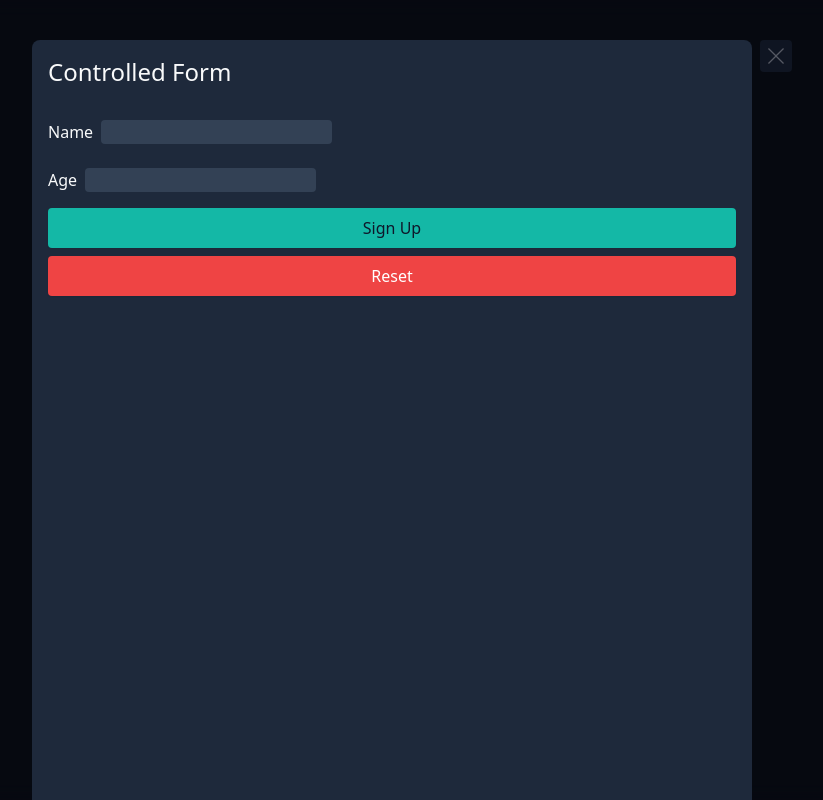
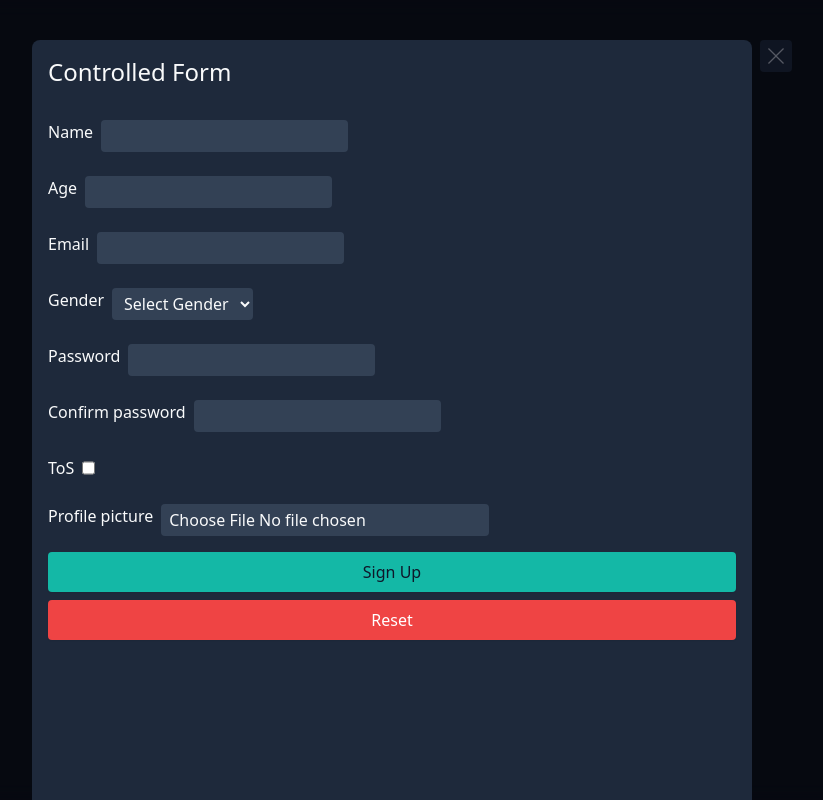
Before and after one commit to tryproxy/react2025q3forms, a React (Vite) app: page / in a window 1280 px wide. Both pictures are taken after a click on the button "controlled". Shown: the whole page, without its empty margins (248-1071 px from the left). Built offline with nearby package versions, Linux system fonts and the light colour scheme.

Commit message:
feat: add form fields

```diff
--- a/src/features/auth/model/signup.schema.ts
+++ b/src/features/auth/model/signup.schema.ts
@@ -1,11 +1,47 @@
 import z from 'zod';
 
-export const signupSchema = z.object({
-  name: z
-    .string()
-    .min(3, 'Name must be at least 3 characters long')
-    .regex(/^[A-Z].*$/, 'Name must start with an uppercase letter'),
-  age: z.coerce.number().int().min(13, 'Age must be at least 13'),
-});
+export const signupFormSchema = z
+  .object({
+    name: z
+      .string()
+      .min(3, 'Name must be at least 3 characters long')
+      .regex(/^[A-Z].*$/, 'Name must start with an uppercase letter'),
+    age: z.coerce.number().int().min(13, 'Age must be at least 13'),
+    email: z.email('Invalid email addres'),
+    gender: z.enum(['male', 'female', 'other'], {
+      error: 'Please pick your gender',
+    }),
+    confirmPassword: z.string(),
+    password: z
+      .string()
+      .min(4, 'Password must be at least 4 characters long')
+      .regex(/[0-9]/, 'Password must contain at least one number')
+      .regex(/[A-Z]/, 'Password must contain at least one uppercase letter')
+      .regex(/[a-z]/, 'Password must contain at least one lowercase letter')
+      .regex(
+        /[^A-Za-z0-9]/,
+        'Password must contain at least one special character'
+      ),
+    tos: z.coerce.boolean().refine((value) => value, {
+      error: 'You must agree with the terms of service',
+    }),
+    pfp: z.instanceof(File).nullable(),
+  })
+  .refine(({ password, confirmPassword }) => password === confirmPassword, {
+    error: 'Passwords must match',
+    path: ['confirmPassword'],
+  })
+  .refine(({ pfp }) => pfp && pfp.size <= 1 * 1024 * 1024, {
+    error: 'File size must be less than 2MB',
+    path: ['pfp'],
+  })
+  .refine(
+    ({ pfp }) =>
+      ['image/jpg', 'image/jpeg', 'image/png'].includes(pfp?.type || ''),
+    {
+      error: 'File extension must be .jpg, .jpeg, or .png',
+      path: ['pfp'],
+    }
+  );
 
-export type SignupData = z.infer<typeof signupSchema>;
+export type SignupFormData = z.infer<typeof signupFormSchema>;
--- a/src/features/auth/ui/SignupFormControlled.tsx
+++ b/src/features/auth/ui/SignupFormControlled.tsx
@@ -1,18 +1,50 @@
 import { UIForm } from '@/shared/uikit/ui-form';
 import { UIInput } from '@/shared/uikit/ui-input';
 import { useEffect, useState } from 'react';
-import { signupSchema, type SignupData } from '../model/signup.schema';
+import { signupFormSchema, type SignupFormData } from '../model/signup.schema';
 import { useSignupStore } from '../model/use-signup-store';
+import { UISelect } from '@/shared/uikit/ui-select';
+import { treeifyError } from 'zod';
+import { convertToBase64 } from '@/features/lib/convert-to-base64';
 
-type Errors = Partial<Record<keyof SignupData, string>>;
+type Errors = Partial<Record<keyof SignupFormData, string>>;
+// type ErrorsOf<T> = {
+//   [K in keyof T]?: T[K] extends object ? ErrorsOf<T[K]> : string;
+// };
+// type LeafKeys<T> = {
+//   [K in keyof T]: T[K] extends object
+//     ? LeafKeys<T[K]> // recurse
+//     : K;
+// }[keyof T];
+
+// type Errors = {
+//   name?: string[];
+//   age?: string[];
+//   email?: string[];
+//   gender?: string[];
+//   password?: string[];
+//   confirmPassword?: string[];
+// };
 type FormState = {
   name: string;
   age: string;
+  email: string;
+  gender: 'male' | 'female' | 'other' | '';
+  password: string;
+  confirmPassword: string;
+  tos: boolean;
+  pfp: File | null;
 };
 
 const initialFormState: FormState = {
   name: '',
   age: '',
+  email: '',
+  gender: '',
+  password: '',
+  confirmPassword: '',
+  tos: false,
+  pfp: null,
 };
 
 export function SignupFormControlled() {
@@ -27,9 +59,22 @@ export function SignupFormControlled() {
     ...userFormData,
   };
 
-  const validate = (values: SignupData) => {
-    const { error } = signupSchema.safeParse(values);
-    if (error) return error.format();
+  const validate = (values: SignupFormData) => {
+    const { error } = signupFormSchema.safeParse(values);
+
+    if (error) {
+      const { properties } = treeifyError(error);
+      return {
+        name: properties?.name?.errors?.[0],
+        age: properties?.age?.errors?.[0],
+        email: properties?.email?.errors?.[0],
+        gender: properties?.gender?.errors?.[0],
+        password: properties?.password?.errors?.[0],
+        confirmPassword: properties?.confirmPassword?.errors?.[0],
+        pfp: properties?.pfp?.errors?.[0],
+      };
+    }
+
     return;
   };
 
@@ -38,47 +83,60 @@ export function SignupFormControlled() {
     setErrors(undefined);
   };
 
-  const handleSubmit = (e: React.FormEvent<HTMLFormElement>) => {
+  const handleSubmit = async (e: React.FormEvent<HTMLFormElement>) => {
     e.preventDefault();
 
-    const coersedFormData: SignupData = {
+    const coersedFormData: SignupFormData = {
       ...formData,
       age: formData.age === '' ? 0 : Number(formData.age),
+      gender: formData.gender as 'male' | 'female' | 'other',
+      pfp: formData.pfp,
     };
 
     const errors = validate(coersedFormData);
 
-    if (errors) return;
+    console.log(errors, 'errors controlled');
+    if (errors) {
+      setErrors(errors);
+      return;
+    }
 
-    addEntry({ ...coersedFormData, mode: 'controlled' });
+    let pfpBase64: null | string = null;
+    if (formData.pfp) {
+      pfpBase64 = await convertToBase64(formData.pfp);
+    }
+
+    addEntry({ ...coersedFormData, pfp: pfpBase64, mode: 'controlled' });
     reset();
     console.log('click submit', formData);
   };
 
-  const handleOnChangeField = (
-    e: React.ChangeEvent<HTMLInputElement>,
-    fieldName: keyof SignupData
+  const handleChangeField = (
+    { target }: React.ChangeEvent<HTMLInputElement | HTMLSelectElement>,
+    fieldName: keyof SignupFormData
   ) => {
-    const rawValue = e.target.value;
+    let value: unknown = target.value;
 
-    setUserFormData((prev) => ({ ...prev, [fieldName]: rawValue }));
+    if (target instanceof HTMLInputElement && target.type === 'checkbox') {
+      value = Boolean(target.checked);
+    } else if (target instanceof HTMLInputElement && target.type === 'number') {
+      value = Number(target.value);
+    } else if (target instanceof HTMLInputElement && target.type === 'file') {
+      value = target.files?.[0];
+    }
 
-    const valueForValidation =
-      fieldName === 'age' && rawValue !== '' ? Number(rawValue) : rawValue;
+    setUserFormData((prev) => ({ ...prev, [fieldName]: value }));
 
-    const singleFieldSchema = signupSchema.shape[fieldName];
-    const result = singleFieldSchema.safeParse(valueForValidation);
-
+    const { error } = signupFormSchema.shape[fieldName].safeParse(value);
     setErrors((prev) => ({
       ...prev,
-      [fieldName]: result.error
-        ? result.error.issues.map((issue) => issue.message).join(', ')
+      [fieldName]: error
+        ? error.issues.map((issue) => issue.message).join(', ')
         : undefined,
     }));
   };
 
-  const hasErrors = errors && Object.values(errors).some((val) => !!val);
-
+  // const hasErrors = errors && Object.values(errors).some((val) => !!val);
   useEffect(() => {
     console.log('zust', entries);
   }, [entries]);
@@ -91,7 +149,7 @@ export function SignupFormControlled() {
           type="text"
           id="name"
           name="name"
-          onChange={(e) => handleOnChangeField(e, 'name')}
+          onChange={(e) => handleChangeField(e, 'name')}
         />
       </UIForm.Field>
 
@@ -101,11 +159,80 @@ export function SignupFormControlled() {
           type="number"
           id="age"
           name="age"
-          onChange={(e) => handleOnChangeField(e, 'age')}
+          onChange={(e) => handleChangeField(e, 'age')}
+        />
+      </UIForm.Field>
+      <UIForm.Field label="Email" name="email" error={errors?.email}>
+        <UIInput
+          value={formData.email}
+          type="email"
+          id="email"
+          name="email"
+          onChange={(e) => handleChangeField(e, 'email')}
         />
       </UIForm.Field>
 
-      <UIForm.Submit disabled={hasErrors}>Sign Up</UIForm.Submit>
+      <UIForm.Field label="Gender" name="gender" error={errors?.gender}>
+        <UISelect
+          value={formData.gender}
+          id="gender"
+          name="gender"
+          onChange={(e) => handleChangeField(e, 'gender')}
+        >
+          <UISelect.Option disabled value="">
+            Select Gender
+          </UISelect.Option>
+          <UISelect.Option value="female">Female</UISelect.Option>
+          <UISelect.Option value="male">Male</UISelect.Option>
+          <UISelect.Option value="other">Other</UISelect.Option>
+        </UISelect>
+      </UIForm.Field>
+
+      <UIForm.Field label="Password" name="password" error={errors?.password}>
+        <UIInput
+          value={formData.password}
+          type="password"
+          id="password"
+          name="password"
+          onChange={(e) => handleChangeField(e, 'password')}
+        />
+      </UIForm.Field>
+
+      <UIForm.Field
+        label="Confirm password"
+        name="confirmPassword"
+        error={errors?.confirmPassword}
+      >
+        <UIInput
+          value={formData.confirmPassword}
+          type="password"
+          id="confirmPassword"
+          name="confirmPassword"
+          onChange={(e) => handleChangeField(e, 'confirmPassword')}
+        />
+      </UIForm.Field>
+
+      <UIForm.Field label="ToS" name="tos" error={errors?.tos}>
+        <UIInput
+          checked={formData.tos}
+          type="checkbox"
+          id="tos"
+          name="tos"
+          onChange={(e) => handleChangeField(e, 'tos')}
+        />
+      </UIForm.Field>
+
+      <UIForm.Field label="Profile picture" name="pfp" error={errors?.pfp}>
+        <UIInput
+          type="file"
+          id="pfp"
+          name="pfp"
+          accept=".jpg,.jpeg,.png"
+          onChange={(e) => handleChangeField(e, 'pfp')}
+        />
+      </UIForm.Field>
+
+      <UIForm.Submit>Sign Up</UIForm.Submit>
       <UIForm.Reset onClick={reset}>Reset</UIForm.Reset>
     </UIForm>
   );
--- a/src/features/auth/ui/SignupFormUncontrolled.tsx
+++ b/src/features/auth/ui/SignupFormUncontrolled.tsx
@@ -1,38 +1,77 @@
 import { UIForm } from '@/shared/uikit/ui-form';
 import { UIInput } from '@/shared/uikit/ui-input';
 import { useEffect, useState } from 'react';
-import { signupSchema, type SignupData } from '../model/signup.schema';
+import { signupFormSchema, type SignupFormData } from '../model/signup.schema';
 import { useSignupStore } from '../model/use-signup-store';
+import { UISelect } from '@/shared/uikit/ui-select';
+import { treeifyError } from 'node_modules/zod/v4/core/errors';
+import { convertToBase64 } from '@/features/lib/convert-to-base64';
 
-type Errors = Partial<Record<keyof SignupData, string>>;
+// type ErrorsOf<T> = {
+//   [K in keyof T]?: T[K] extends object ? ErrorsOf<T[K]> : string;
+// };
+type Errors = Partial<Record<keyof SignupFormData, string>>;
+// type Errors = ErrorsOf<SignupData>;
+// type Errors = {
+//   name?: string[];
+//   age?: string[];
+//   email?: string[];
+//   gender?: string[];
+//   auth?: {
+//     password?: string[];
+//     confirmPassword?: string[];
+//   };
+// };
 
 export function SignupFofmUncontrolled() {
   const [errors, setErrors] = useState<Errors>({});
   const addEntry = useSignupStore((state) => state.addEntry);
   const entries = useSignupStore((state) => state.entries);
 
-  const handleSubmit = (e: React.FormEvent<HTMLFormElement>) => {
+  const handleSubmit = async (e: React.FormEvent<HTMLFormElement>) => {
     e.preventDefault();
     setErrors({});
 
     const form = new FormData(e.currentTarget);
 
-    const { data, error } = signupSchema.safeParse({
+    const { data, error } = signupFormSchema.safeParse({
       name: form.get('name') ?? '',
       age: form.get('age') ?? '',
+      email: form.get('email') ?? '',
+      gender: form.get('gender') ?? '',
+      password: form.get('password') ?? '',
+      confirmPassword: form.get('confirmPassword') ?? '',
+      tos: form.get('tos') === 'on',
+      pfp: form.get('pfp') ?? '',
     });
 
     if (error) {
-      const { fieldErrors } = error.flatten();
-      const errors = {
-        name: fieldErrors.name?.[0],
-        age: fieldErrors.age?.[0],
+      const { properties } = treeifyError(error);
+      const errors: Errors = {
+        name: properties?.name?.errors?.[0],
+        age: properties?.age?.errors?.[0],
+        email: properties?.email?.errors?.[0],
+        gender: properties?.gender?.errors?.[0],
+        password: properties?.password?.errors?.[0],
+        confirmPassword: properties?.confirmPassword?.errors?.[0],
+        tos: properties?.tos?.errors?.[0],
+        pfp: properties?.pfp?.errors?.[0],
       };
+      console.log(errors, 'errors?');
       setErrors(errors);
       return;
     }
 
-    addEntry({ ...data, mode: 'uncontrolled' });
+    let pfpBase64 = '';
+    if (form.get('pfp')) {
+      pfpBase64 = await convertToBase64(form.get('pfp') as File);
+    }
+
+    addEntry({
+      ...data,
+      pfp: pfpBase64,
+      mode: 'uncontrolled',
+    });
     e.currentTarget.reset();
     console.log('click submit', data);
   };
@@ -48,6 +87,40 @@ export function SignupFofmUncontrolled() {
         <UIInput type="number" id="age" name="age" />
       </UIForm.Field>
 
+      <UIForm.Field label="Email" name="email" error={errors.email}>
+        <UIInput type="email" id="email" name="email" />
+      </UIForm.Field>
+
+      <UIForm.Field label="Gender" name="gender" error={errors.gender}>
+        <UISelect id="gender" name="gender" defaultValue="">
+          <UISelect.Option disabled value="">
+            Select gender
+          </UISelect.Option>
+          <UISelect.Option value="female">Female</UISelect.Option>
+          <UISelect.Option value="male">Male</UISelect.Option>
+          <UISelect.Option value="other">Other</UISelect.Option>
+        </UISelect>
+      </UIForm.Field>
+
+      <UIForm.Field label="Password" name="password" error={errors.password}>
+        <UIInput type="password" id="password" name="password" />
+      </UIForm.Field>
+      <UIForm.Field
+        label="Confirm password"
+        name="confirmPassword"
+        error={errors.confirmPassword}
+      >
+        <UIInput type="password" id="confirmPassword" name="confirmPassword" />
+      </UIForm.Field>
+
+      <UIForm.Field label="ToS" name="tos" error={errors.tos}>
+        <UIInput type="checkbox" id="tos" name="tos" />
+      </UIForm.Field>
+
+      <UIForm.Field label="Profile picture" name="pfp" error={errors.pfp}>
+        <UIInput type="file" id="pfp" name="pfp" accept=".jpg,.jpeg,.png" />
+      </UIForm.Field>
+
       <UIForm.Submit>Sign Up</UIForm.Submit>
       <UIForm.Reset>Reset</UIForm.Reset>
     </UIForm>
--- /dev/null
+++ b/src/features/lib/convert-to-base64.ts
@@ -0,0 +1,7 @@
+export const convertToBase64 = async (file: File) =>
+  new Promise<string>((resolve, reject) => {
+    const reader = new FileReader();
+    reader.onload = () => resolve(reader.result as string);
+    reader.onerror = reject;
+    reader.readAsDataURL(file);
+  });
--- a/src/shared/uikit/ui-form.tsx
+++ b/src/shared/uikit/ui-form.tsx
@@ -5,13 +5,19 @@ export function UIForm({
   className,
   children,
   onSubmit,
+  onAction,
 }: {
   className?: string;
   children?: React.ReactNode;
-  onSubmit: (event: React.FormEvent<HTMLFormElement>) => void;
+  onSubmit?: (event: React.FormEvent<HTMLFormElement>) => void;
+  onAction?: (form: FormData) => void;
 }) {
   return (
-    <form className={cn('flex flex-col gap-2', className)} onSubmit={onSubmit}>
+    <form
+      className={cn('flex flex-col gap-2', className)}
+      action={onAction}
+      onSubmit={onSubmit}
+    >
       {children}
     </form>
   );
--- a/src/shared/uikit/ui-input.tsx
+++ b/src/shared/uikit/ui-input.tsx
@@ -3,6 +3,8 @@ import { cn } from '../lib/cn';
 export function UIInput({
   className,
   ...props
-}: React.InputHTMLAttributes<HTMLInputElement>) {
-  return <input className={cn('bg-input rounded', className)} {...props} />;
+}: { className?: string } & React.InputHTMLAttributes<HTMLInputElement>) {
+  return (
+    <input className={cn('bg-input rounded px-2 py-1', className)} {...props} />
+  );
 }
--- /dev/null
+++ b/src/shared/uikit/ui-select.tsx
@@ -0,0 +1,31 @@
+import { cn } from '../lib/cn';
+
+export function UISelect({
+  className,
+  children,
+  ...props
+}: {
+  className?: string;
+  children?: React.ReactNode;
+} & React.SelectHTMLAttributes<HTMLSelectElement>) {
+  return (
+    <select className={cn('bg-input rounded px-2 py-1', className)} {...props}>
+      {children}
+    </select>
+  );
+}
+
+UISelect.Option = function UISelectOptions({
+  className,
+  children,
+  ...props
+}: {
+  className?: string;
+  children?: React.ReactNode;
+} & React.OptionHTMLAttributes<HTMLOptionElement>) {
+  return (
+    <option className={cn('bg-input', className)} {...props}>
+      {children}
+    </option>
+  );
+};
```
Also changed, not shown: src/features/auth/model/use-signup-store.ts (+5 -2 lines).
